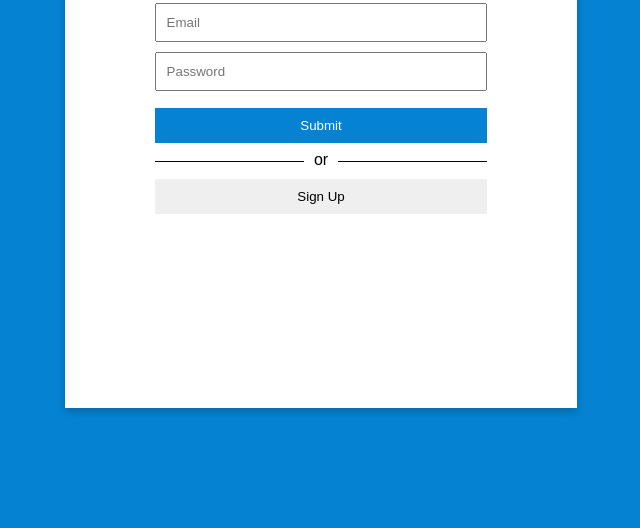
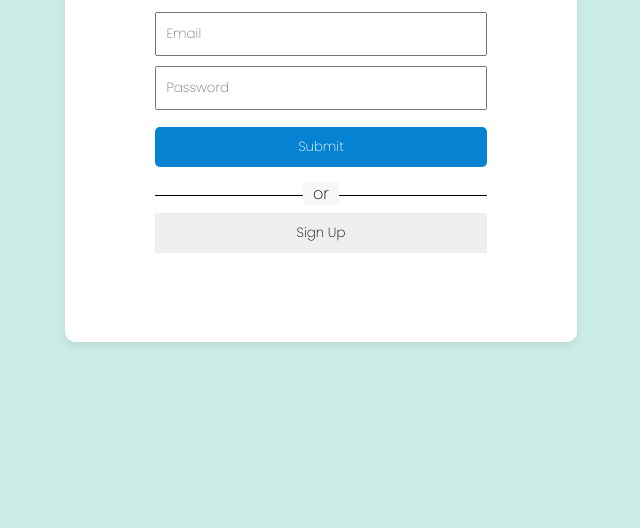
Before and after one commit to ABCET/TopDevs, a plain HTML site: page pages/login.html in a window 1280 px wide. Shown: the part 272-800 px from the top of the page, without its empty margins (319-959 px from the left). Drawn offline with Linux system fonts and the light colour scheme.

Commit message:
ui changes to login

```diff
--- a/assets/css/login.css
+++ b/assets/css/login.css
@@ -1,26 +1,26 @@
-@import url('https://fonts.googleapis.com/css2?family=Fredoka+One&display=swap');
+@import url('https://fonts.googleapis.com/css2?family=Poppins:wght@200&display=swap');
 
 * {
   box-sizing: border-box;
   margin: 0;
   padding: 0;
-  font-family: sans-serif;
+  font-family: 'Poppins', sans-serif;
 }
 
 body {
-  background-color: #0583D2;
+  background-color: #caede8;
 }
 
 h1 {
   margin-bottom: 8%;
   text-align: center;
-  font-family: "Fredoka One", cursive;
+
   color: #0583D2;
   letter-spacing: 0.1em;
 }
 
 p {
-  margin-top: 5%;
+  margin-top: 8%;
   margin-bottom: 5%;
   width: 100%;
   text-align: center;
@@ -29,7 +29,7 @@ p {
 }
 
 p span {
-  background:#fff;
+  background:#f7f7f7;
   padding:0 10px;
 }
 
@@ -47,20 +47,23 @@ input, button {
 }
 
 .login-container {
-  background-color: white;
+  background-color: rgb(255, 255, 255);
   padding: 7%;
-  box-shadow: 0 4px 8px 0 rgba(0,0,0,0.2);
+  box-shadow: 0 4px 8px 0 rgba(145, 129, 129, 0.2);
   /* horizontal align */
   width: 40vw;
   margin-left: 30vw;
   /* vertical align */
-  height: 70vh;
+  height: fit;
   margin-top: 15vh;
+  border-radius: 10px;
 }
 
 #submit, #create-acct-btn {
   background-color: #0583D2;
   color: white;
+  border-radius: 5px;
+
   border: none;
   margin-top: 5%;
 }
```
